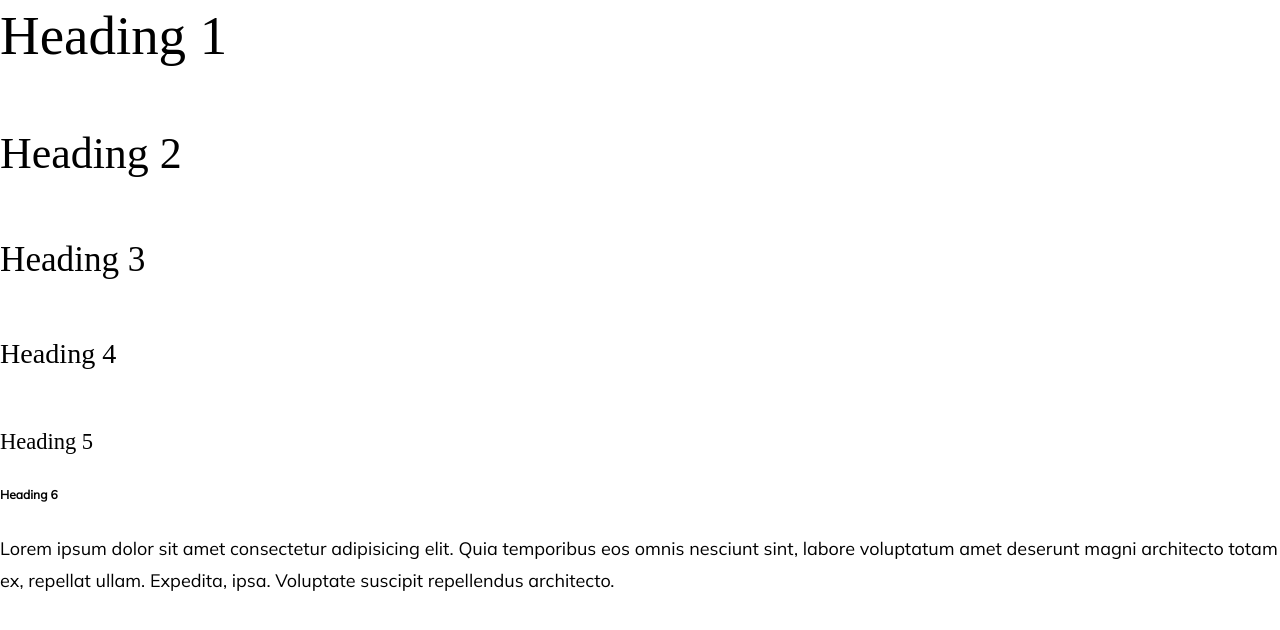
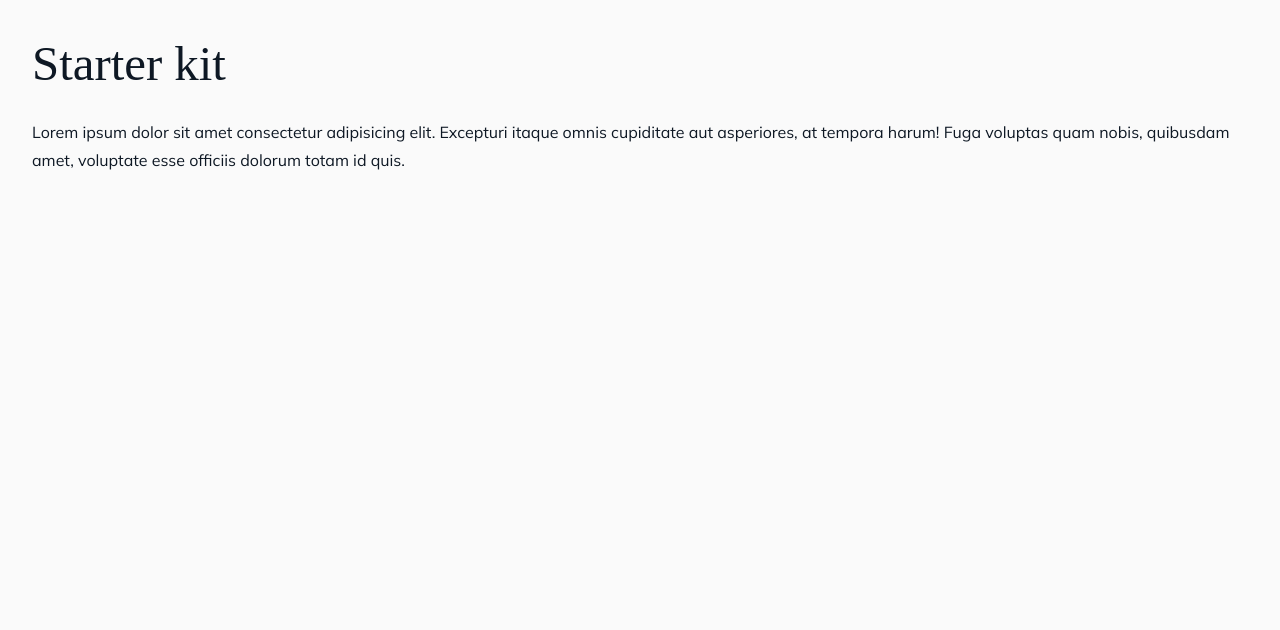
Before and after one commit to alexandracaulea/new-kit-project, a website: page public/index.html in a window 1280 px wide. Drawn offline with Linux system fonts and the light colour scheme; a web font is replaced by a local one.

Commit message:
Add variables and classes

```diff
--- a/public/index.html
+++ b/public/index.html
@@ -22,13 +22,10 @@
     <link rel="stylesheet" href="../src/css/style.css" />
   </head>
   <body>
-    <h1>Heading 1</h1>
-    <h2>Heading 2</h2>
-    <h3>Heading 3</h3>
-    <h4>Heading 4</h4>
-    <h5>Heading 5</h5>
-    <h6>Heading 6</h6>
-    <p>Lorem ipsum dolor sit amet consectetur adipisicing elit. Quia temporibus eos omnis nesciunt sint, labore voluptatum amet deserunt magni architecto totam ex, repellat ullam. Expedita, ipsa. Voluptate suscipit repellendus architecto.</p>
+    <main class="layout">
+      <h1>Starter kit</h1>
+      <p>Lorem ipsum dolor sit amet consectetur adipisicing elit. Excepturi itaque omnis cupiditate aut asperiores, at tempora harum! Fuga voluptas quam nobis, quibusdam amet, voluptate esse officiis dolorum totam id quis.</p>
+    </main>
     <!-- <script src="../src/js/index.js"></script> -->
   </body>
 </html>
--- a/src/css/style.css
+++ b/src/css/style.css
@@ -1,24 +1,59 @@
 @import url('https://fonts.googleapis.com/css2?family=Mulish&family=Ovo&display=swap');
 
 :root {
+  /* Colors */
+  --purple: #540045;
+  --pink: #c60052;
+  --orange: #ff714b;
+  --yellow: #eaff87;
+  --green: #acffe9;
+  --black: #0e1824;
+  --darkGrey: #222;
+  --grey: #9e9e9e;
+  --grey-20: #757575;
+  --grey-40: #616161;
+  --grey-60: #424242;
+  --grey-80: #212121;
+  --white: #fff;
+  --white-20: #fafafa;
+  --white-40: #f5f5f5;
+  --white-40: #eee;
+
+  --background: var(--white-20);
+  --textColor: var(--black);
+
+  /* Type */
   --headingFont: 'Ovo', serif;
   --bodyFont: 'Mulish', sans-serif;
+  --baseFontSize: 100%;
   --h1: 3.052rem;
   --h2: 2.441rem;
   --h3: 1.953rem;
   --h4: 1.563rem;
   --h5: 1.25rem;
   --smallText: 0.8rem;
+
+  /* Postioning */
+  --containerPadding: 2.5%;
 }
 
 html {
-  font-size: 112.5%;
+  font-size: var(--baseFontSize);
+  box-sizing: border-box;
+}
+
+*,
+*::before,
+*::after {
+  box-sizing: border-box;
 }
 
 body {
   font-family: var(--bodyFont);
   font-weight: 400;
   line-height: 1.75;
+  background-color: var(--background);
+  color: var(--black);
 }
 
 p {
@@ -61,3 +96,13 @@ small,
 .text_small {
   font-size: var(--smallText);
 }
+
+.layout {
+  padding: var(--containerPadding);
+  max-width: 1280px;
+  margin: 0 auto;
+}
+
+.layout-fluid {
+  width: 100%;
+}
```
